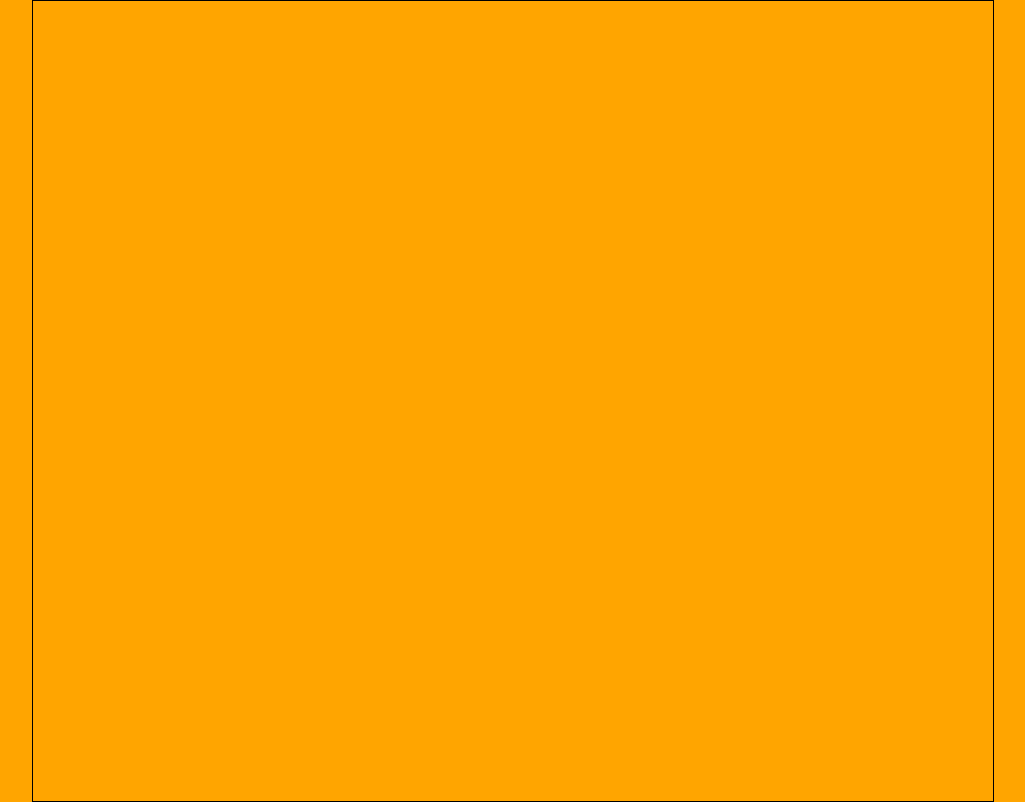
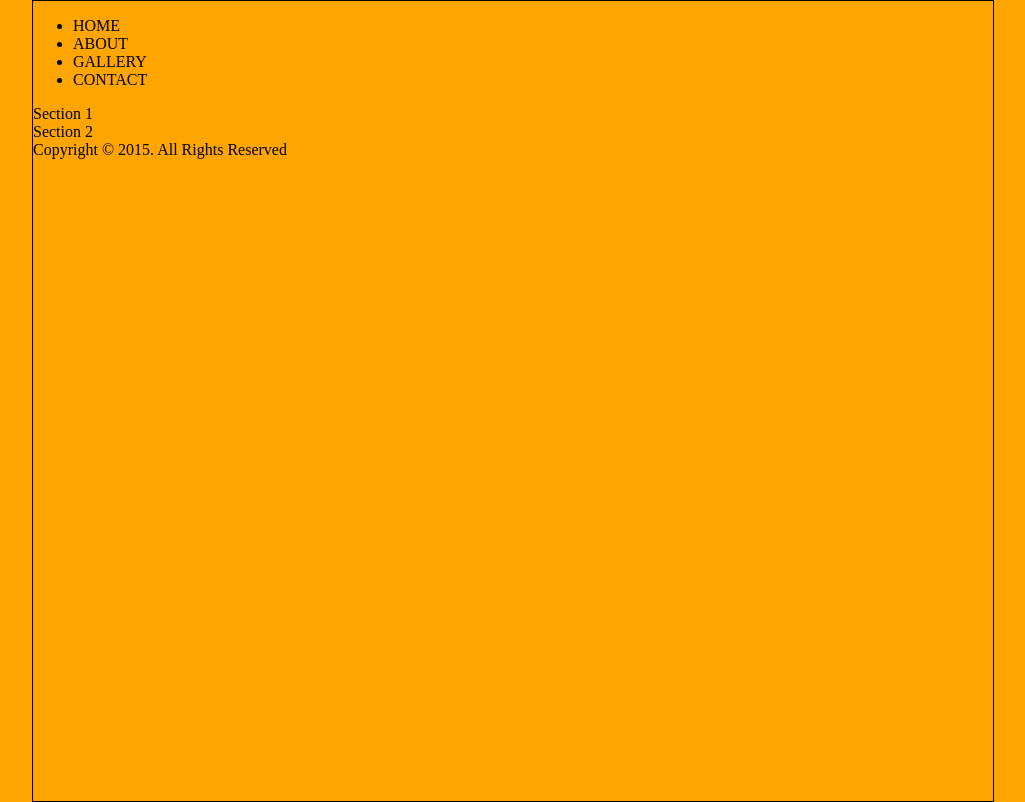
Before and after one commit to chinchizla/personalSite_sept, a plain HTML site: page index.html in a window 1280 px wide. Shown: the whole page, without its empty margins (127-1152 px from the left). Drawn offline with Linux system fonts and the light colour scheme.

Commit message:
Added a structure for the homepage

```diff
--- a/index.html
+++ b/index.html
@@ -6,5 +6,36 @@
  </head>
  <body>
   <div class="wrap">
+  <div id="banner"> </div>
+
+  <nav>
+ 	 <ul>
+ 	 	<li>HOME</li>
+ 	 	<li>ABOUT</li>
+ 	 	<li>GALLERY</li>
+ 	 	<li>CONTACT</li>
+
+ 	 </ul>
+  </nav>
+
+  <div id="mainArea">
+  	<section id="l">
+  		Section 1
+
+  	</section>
+  	<section id="r">
+  		Section 2
+
+  	</section>
+
+
+
+  </div>
+
+  <footer>
+  	Copyright &copy; 2015. All Rights Reserved
+  </footer>
+
+  </div>
  </body>
 </html>
```
